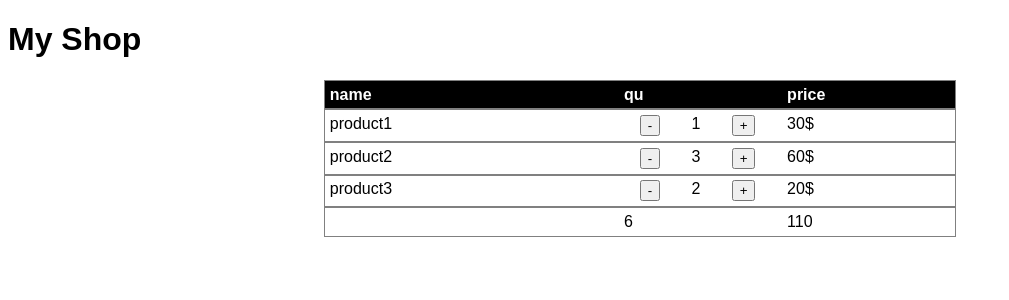
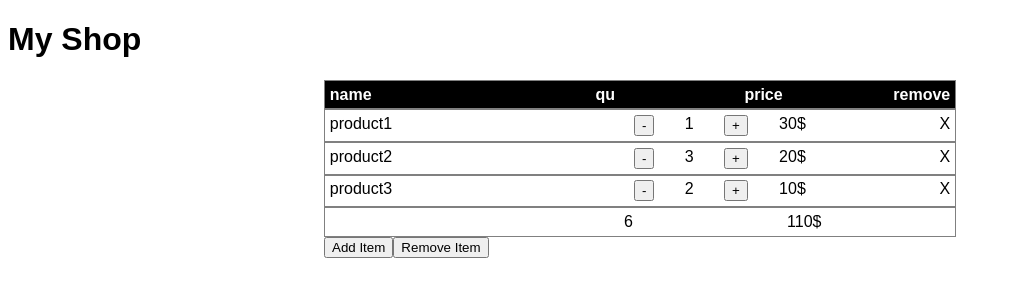
Before and after one commit to maor700/webBeast_2018_vue_shop, a Vue app: page / in a window 1280 px wide. Shown: the top 300 px of the page, without its empty margins (0-1009 px from the left). Built offline with nearby package versions, Linux system fonts and the light colour scheme.

Commit message:
Functionality added - remove and add to cart

```diff
--- a/package.json
+++ b/package.json
@@ -7,6 +7,7 @@
     "build": "vue-cli-service build"
   },
   "dependencies": {
+    "uuid": "^3.2.1",
     "vue": "^2.5.16"
   },
   "devDependencies": {
--- a/src/components/Cart.vue
+++ b/src/components/Cart.vue
@@ -5,6 +5,7 @@
       <div class="name">name</div>
       <div class="qu">qu</div>
       <div class="price">price</div>
+      <div class="remove">remove</div>
     </div>
     <div class="cart-items">
     <div class="item" v-for="item in cartItems" :key="item.id">
@@ -14,20 +15,26 @@
         <span>{{item.qu}}</span>
         <button @click="()=>{item.qu++}">+</button>
         </div>
-      <span class="price">{{item.price * item.qu}}$</span>
+      <span class="price">{{item.price}}$</span>
+	  <div @click="removeCartItem(item.id)" class="remove">X</div>
     </div>
     <div class="table-footer">
       <div class="name"></div>
       <div class="qu">{{calcTotalQu}}</div>
-      <div class="price">{{calcTotalPrice}}</div>
+      <div class="price">{{calcTotalPrice}}$</div>
+      <div class="remove"> </div>
     </div>
     </div>
+	<button @click="addCartItem({ name: 'product3', id: 3, price: 10, qu: 2 })"> Add Item</button>
+	<button @click="removeCartItem(3)"> Remove Item</button>
   </div>
 </div>
 </template>
 
 
 <script>
+const uuidv1 = require('uuid/v1');
+
 export default {
 	name: "Cart",
 	props: ["cartItems"],
@@ -57,6 +64,18 @@ export default {
           return total + currentval;
         });
     }
+  },
+  methods: {
+	  addCartItem: function(item){
+		  item.id = uuidv1();
+		  this.cartItems.push(item);
+	  },
+	  removeCartItem: function(id) {
+		  const index = this.cartItems.findIndex((item)=>{
+			  return item.id == id;
+		  });
+		  (index != -1) && this.cartItems.splice(index,1);
+	  }
   }
 
 }
```
Also changed, not shown: 1 other file (tests, documents, lock files or other folders).
